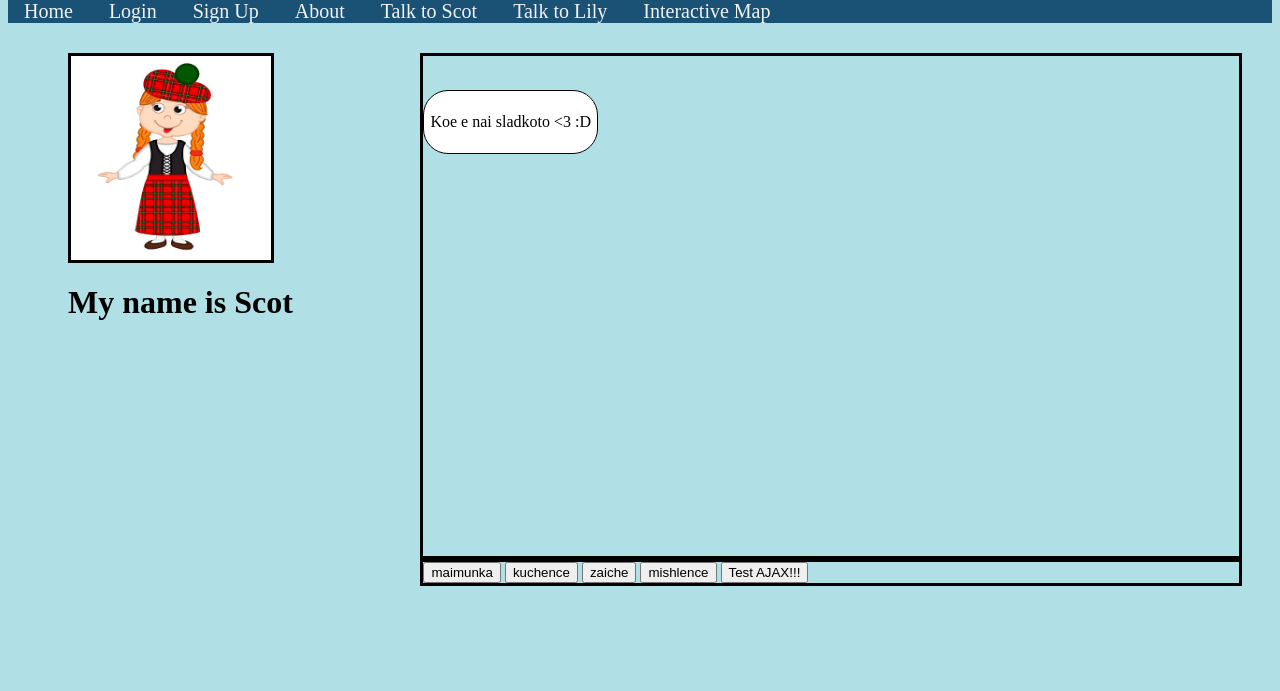
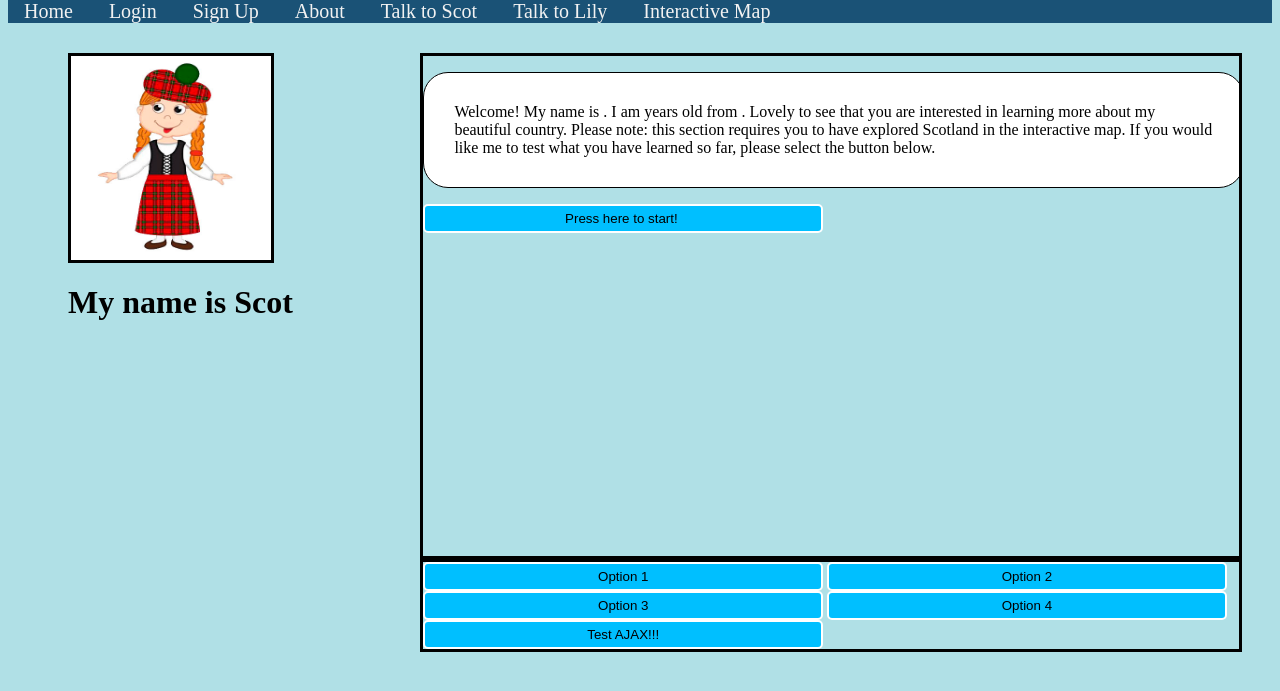
Before and after one commit to StBoyan/ExploreScotland, a Django app: page /explorescotland/personaLily/ in a window 1280 px wide. Shown: the part 48-739 px from the top of the page. Run offline with Django 3.2, Linux system fonts and the light colour scheme; parts of the project's set-up code (start-up, migrations or seed data) failed here and were passed over.

Commit message:
Updated personas views and functionality

```diff
--- a/static/css/personas.css
+++ b/static/css/personas.css
@@ -32,7 +32,10 @@
         background-color: white;
         border:1px solid black;
         float:left;
-        padding: 6px;
+        padding-left: 20px;
+        padding-right: 20px;
+
+        width:50%;
     }
 
     .imagePersona{
@@ -40,14 +43,36 @@
     }
 
     .panel-body2{
-        background-color: #FFB6C1;
-        border:1px solid black;
+        background-color: #00BFFF;
+        border:1px solid white;
         float:right;
         border-radius: 25px;
-        padding: 6px;
+        padding-left: 20px;
+        padding-right: 20px;
+        width:50%;
+
     }
 
     .buttons{
             border:3px solid black;
 
     }
+
+    input[type=button] {
+    padding:5px;
+    border:2px solid white;
+    -webkit-border-radius: 5px;
+    border-radius: 5px;
+    width:49%;
+    background-color: #00BFFF;
+}
+
+.panel-body3{
+        background-color: white;
+        border:1px solid black;
+        float:center;
+        border-radius: 25px;
+        padding: 30px;
+        width:93%;
+
+    }
--- a/static/js/personas.js
+++ b/static/js/personas.js
@@ -1,17 +1,20 @@
 $(document).ready(function(){
 // TODO put in a loop
-getQuestions();
-    drawQuestion("Koe e nai sladkoto <3 :D ");
-    updateAnswers("maimunka", "kuchence", "zaiche", "mishlence");
+$('#btnStart').click(function(){
+    $(this).hide();
 
-    $('input').click(function () {
-            console.log("button clicked")
-                drawRespond(this.value);
-                resetAnswers();
-                console.log();
-            }
-    );
-    console.log(question);
+//    for ( i = 0; i<=5; i++){
+    getQuestions();
+    response();
+//    }
+    drawQuizEnd();
+
+})
+
+//    drawQuestion(getQuestions.question);
+//    updateAnswers(getQuestions.correctAnswer, getQuestions.incorrectAnswer1, getQuestions.incorrectAnswer2, getQuestions.incorrectAnswer3);
+
+
 });
 
     var correctAnswers;
@@ -57,24 +60,6 @@ getQuestions();
     $("#btn4").attr('value', 'Option4');
  }
 
-
-// Do I really need that? Pfff :D
- function getResponse(answer){
-    $.ajax({
-            type: "GET",
-            url: "" + answer, //TODO QUE?
-            success: function () {
-               //TODO
-
-            },
-            error: function (XMLHttpRequest, textStatus, errorThrown) {
-                alert("Status: " + textStatus);
-                alert("Error: " + errorThrown);
-            }
-        });
- }
-
-
 // Keep track of the correct and incorrect answers of the current quiz/conversation
  function storeScore(answer){ //TODO reconsider.... perhaps check answer's id to see if it is correct
 
@@ -87,18 +72,37 @@ getQuestions();
 
  function getQuestions (){
 
- $('#btn1').click(function() {
-        alert("woop woop");
-
     $.ajax({
     url: '/explorescotland/quizzes/',
     success: function(data) {
     question = data;
+    drawQuestion(question.question);
+    updateAnswers(question.correctAnswer, question.incorrectAnswer1, question.incorrectAnswer2, question.incorrectAnswer3);
     }
-    });
 
     });
  };
+
+function response(){
+$('input').click(function () {
+            console.log("button clicked")
+                drawRespond(this.value);
+                resetAnswers();
+                console.log();
+            }
+    );
+}
+ function drawQuizEnd(){
+    let finale = '<div class="panel-body">' +
+                    ' <p>';
+    if (correctAnswers == 5){
+        finale+="Congratulations! You answered correctly on all my questions. You progress to the next level!" + '</p> ' + '</div>';
+    }
+    else {
+        finale+= "Thank you! It was lovely talking to you today! Your score from the quiz is " + correctAnswers +'</p>' + '</div>';
+    }
+   $('.card').append(finale);
+ }
 
 
 $(document).ready(function() {
--- a/templates/explorescotland/basePersonas.html
+++ b/templates/explorescotland/basePersonas.html
@@ -25,6 +25,16 @@
 
     <div class="rightColumn">
         <div class="card">
+            <div class="welcome">
+                <p><div class="panel-body3">Welcome! My name is {% block nm_block %} {% endblock %}. I am {% block age_block %}
+                        {% endblock %}years old
+                        from {% block city_block %} {% endblock %}. Lovely to see that you are interested in learning more about my beautiful country.
+                        Please note: this section requires you to have explored Scotland in the interactive map.
+                        If you would like me to test what you have learned so far, please select the button below. </div></p>
+            </div>
+            <div class="startButton">
+            <input type='button' value='Press here to start! ' id='btnStart'>
+            </div>
             <div class="panel panel-default">
 
             </div>
```
